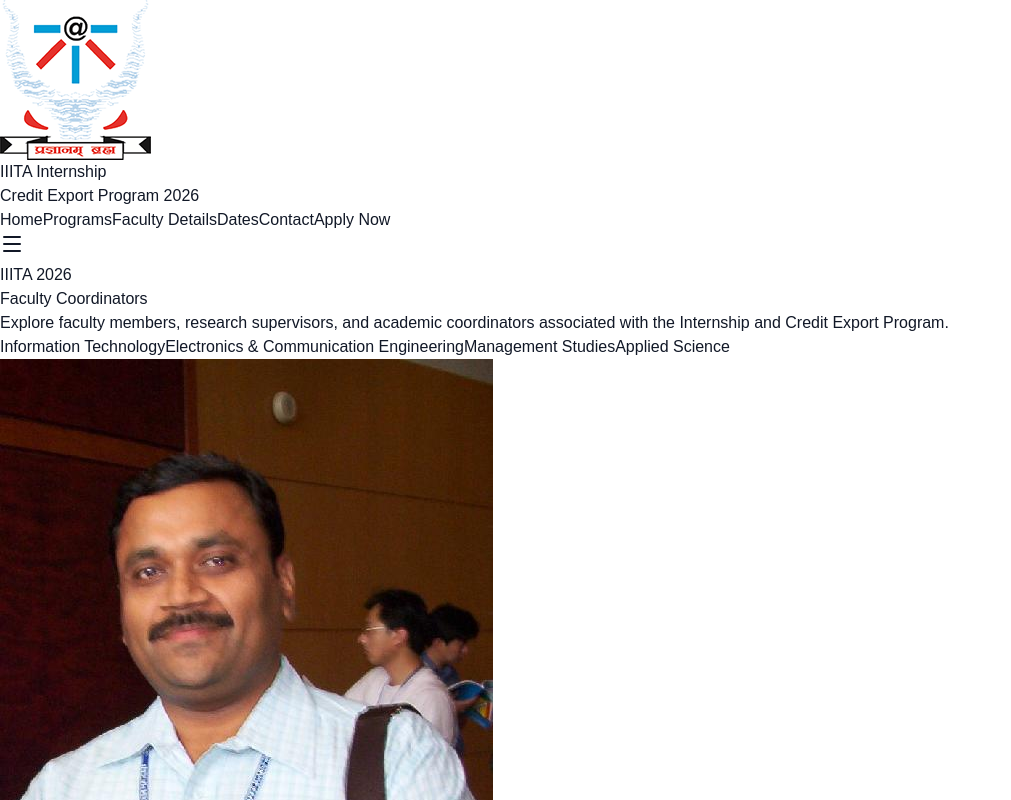
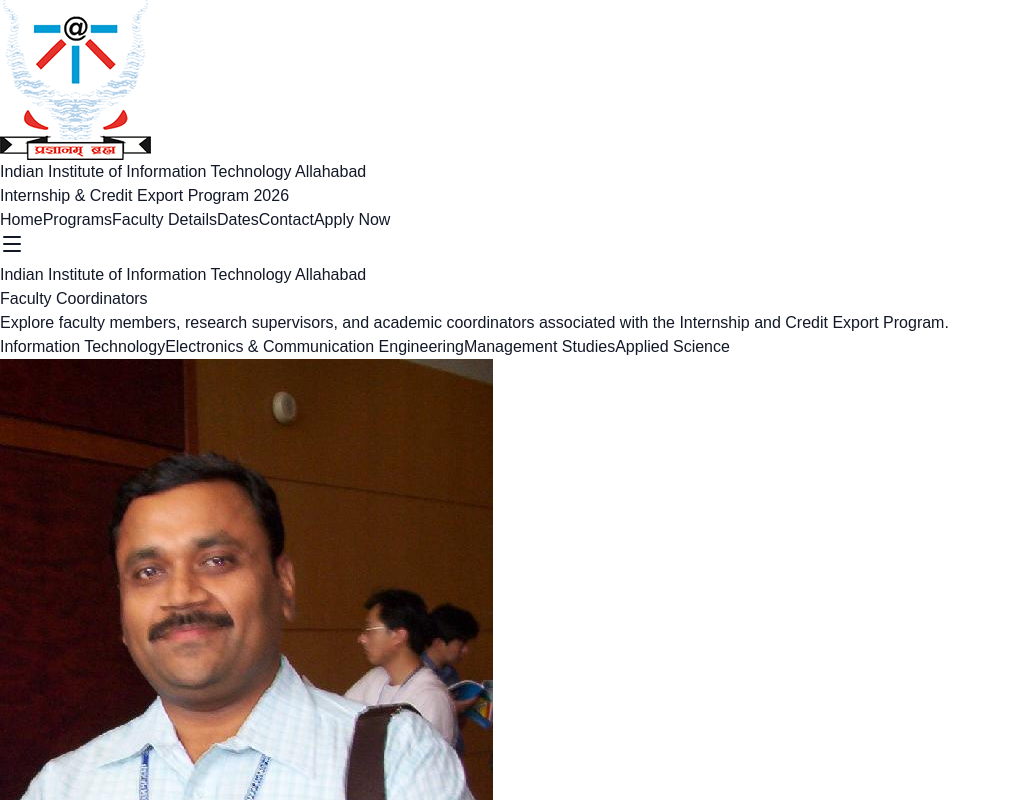
Before and after one commit to kartik1525/iiita-internship, a React (Vite) app in the folder iiita/: page /faculty in a window 1280 px wide. Shown: the top 800 px of the page, without its empty margins (0-1011 px from the left). Built offline with nearby package versions, Linux system fonts and the light colour scheme.

Commit message:
Modified text size

```diff
--- a/iiita/src/components/Navbar.jsx
+++ b/iiita/src/components/Navbar.jsx
@@ -22,11 +22,11 @@ function Navbar() {
 
             <div>
               <h1 className="text-lg md:text-xl font-bold text-blue-950 leading-tight">
-                IIITA Internship
+                Indian Institute of Information Technology Allahabad
               </h1>
 
               <p className="text-sm text-gray-600">
-                Credit Export Program 2026
+                Internship & Credit Export Program 2026
               </p>
 
             </div>
--- a/iiita/src/components/SectionTitle.jsx
+++ b/iiita/src/components/SectionTitle.jsx
@@ -3,7 +3,7 @@ function SectionTitle({ title, subtitle }) {
     <div className="text-center max-w-3xl mx-auto mb-16">
 
       <p className="text-blue-900 font-semibold uppercase tracking-[0.2em] mb-4">
-        IIITA 2026
+        Indian Institute of Information Technology Allahabad
       </p>
 
       <h2 className="text-3xl md:text-5xl font-bold text-gray-900 leading-tight">
--- a/iiita/src/sections/Programs.jsx
+++ b/iiita/src/sections/Programs.jsx
@@ -77,13 +77,13 @@ function Programs() {
         </div>
 
         {/* Notes */}
-        <div className="mt-16 bg-blue-950 text-white rounded-3xl p-8 md:p-10">
+        <div className="mt-16 bg-blue-800 text-white rounded-3xl p-8 md:p-10">
 
-          <h3 className="text-2xl font-bold mb-6">
+          <h3 className="text-3xl font-bold mb-6">
             Important Notes
           </h3>
 
-          <p className="text-blue-100 leading-relaxed mb-6">
+          <p className="text-lg md:text-xl  leading-relaxed mb-6">
             For Programs A, B and C, the portal is open for registration and the
             program start and end dates shall be aligned with the{" "}
 
@@ -97,7 +97,7 @@ function Programs() {
             </a>.
           </p>
 
-          <p className="text-blue-100 leading-relaxed">
+          <p className="text-lg md:text-xl leading-relaxed">
             Program D: Summer (6–8 weeks) is a benchmark internship program of
             IIIT Allahabad and is scheduled to begin from{" "}
 
```
